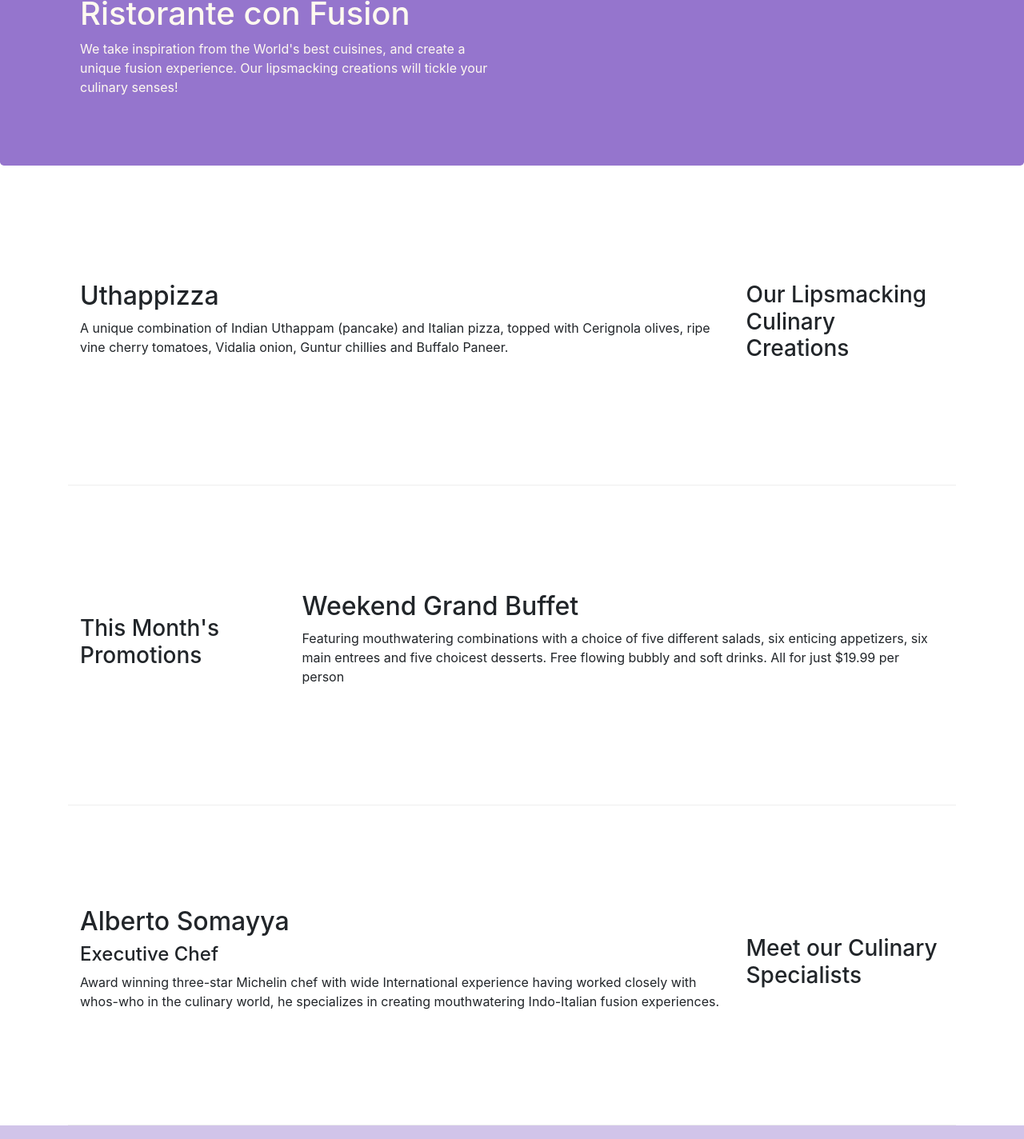
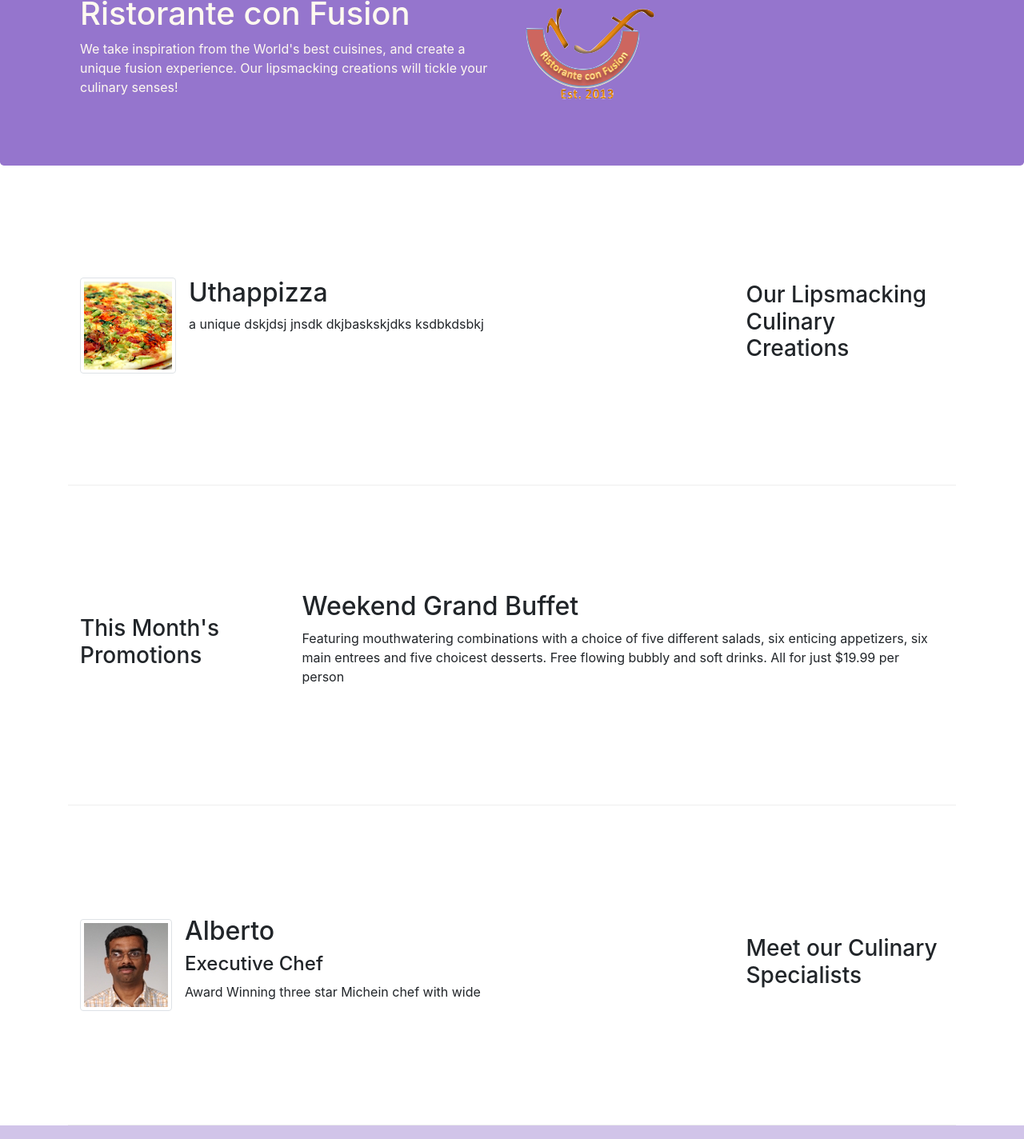
Before and after one commit to MernaHesham/site-test, a website: page index.html in a window 1280 px wide. Shown: the part 127-1551 px from the top of the page at 80% size. Drawn offline with nearby package versions, Linux system fonts and the light colour scheme.

Commit message:
added images into index.html

```diff
--- a/index.html
+++ b/index.html
@@ -22,7 +22,7 @@
             <button class="navbar-toggler" type="button" data-toggle="collapse" data-target="#Navbar">
                 <span class="navbar-toggler-icon"></span>
             </button>
-            <a class="navbar-brand" href="index.html">Ristorante Con Fusion</a>
+            <a class="navbar-brand" href="index.html"><img src="./img/logo.png" height="30" width="40"></a>
             <!-- this will be visible always -->
             <div class="collapse navbar-collapse" id="Navbar">
                 <ul class="navbar-nav mr-auto">
@@ -34,8 +34,10 @@
                     <li class="nav-item">
                         <a class="nav-link" href="./aboutus.html"><span class="fa fa-info fa-lg"></span> About</a>
                     </li>
-                    <li class="nav-item"><a class="nav-link" href="#"><span class="fa fa-list fa-lg"></span> Menu</a></li>
-                    <li class="nav-item"><a class="nav-link" href="./contactus.html"><span class="fa fa-address-card fa-lg"></span> Content</a></li>
+                    <li class="nav-item"><a class="nav-link" href="#"><span class="fa fa-list fa-lg"></span> Menu</a>
+                    </li>
+                    <li class="nav-item"><a class="nav-link" href="./contactus.html"><span
+                                class="fa fa-address-card fa-lg"></span> Content</a></li>
                 </ul>
             </div>
         </div>
@@ -48,10 +50,13 @@
                     <h1>Ristorante con Fusion</h1>
                     <!-- and for small and above sizes it will occupy only half of width -->
                     <p>
-                        We take inspiration from the World's best cuisines, and create a unique fusion experience. Our lipsmacking creations will tickle your culinary senses!
+                        We take inspiration from the World's best cuisines, and create a unique fusion experience. Our
+                        lipsmacking creations will tickle your culinary senses!
                     </p>
                 </div>
-                <div class="col-12 col-sm"></div>
+                <div class="col-12 col-sm align-self-center">
+                    <img src="img/logo.png" class="img-fluid">
+                </div>
                 <!-- for extra small it will get the full width -->
                 <!-- which means it will be stacked under the above col -->
                 <!-- and for small and above sizes it will get the remainng col here is 6 col -->
@@ -70,10 +75,17 @@
             <!-- we will do this in the first and third row to give it a little design -->
             <div class="col col-sm order-sm-first col-md">
                 <!-- will get the remaining width -->
-                <h2>Uthappizza</h2>
-                <p class="d-none d-sm-block">
-                    A unique combination of Indian Uthappam (pancake) and Italian pizza, topped with Cerignola olives, ripe vine cherry tomatoes, Vidalia onion, Guntur chillies and Buffalo Paneer.
+                <div class="media">
+                    <img class="d-flex mr-3 img-thumbnail align-self-center" src="./img/uthappizza.png"
+                        alt="Uthappizza">
+                    <div class="media-body">
+                        <h2 class="mt-0">Uthappizza</h2>
+                        <p class="d-none d-sm-block"> a unique dskjdsj jnsdk
+                            dkjbaskskjdks
+                            ksdbkdsbkj
                         </p>
+                    </div>
+                </div>
             </div>
         </div>
 
@@ -84,7 +96,9 @@
             <div class="col col-sm col-md">
                 <h2>Weekend Grand Buffet</h2>
                 <p class="d-none d-sm-block">
-                    Featuring mouthwatering combinations with a choice of five different salads, six enticing appetizers, six main entrees and five choicest desserts. Free flowing bubbly and soft drinks. All for just $19.99 per person
+                    Featuring mouthwatering combinations with a choice of five different salads, six enticing
+                    appetizers, six main entrees and five choicest desserts. Free flowing bubbly and soft drinks. All
+                    for just $19.99 per person
                 </p>
             </div>
         </div>
@@ -94,11 +108,16 @@
                 <h3>Meet our Culinary Specialists</h3>
             </div>
             <div class="col col-sm order-sm-first col-md">
-                <h2>Alberto Somayya</h2>
+                <div class="media">
+                    <img class="d-flex mr-3 img-thumbnail align-self-center" src="./img/alberto.png"
+                        alt="Alberto Somayya">
+                    <div class="media-body">
+                        <h2 class="mt-0">Alberto</h2>
                         <h4>Executive Chef</h4>
-                <p class="d-none d-sm-block">
-                    Award winning three-star Michelin chef with wide International experience having worked closely with whos-who in the culinary world, he specializes in creating mouthwatering Indo-Italian fusion experiences.
-                </p>
+                        <p class="d-none d-sm-block">Award Winning three star Michein chef with wide</p>
+                    </div>
+
+                </div>
             </div>
         </div>
     </div>
@@ -125,19 +144,26 @@
                         HONG KONG<br />
                         <span class="fa fa-phone fa-lg"></span>: +852 1234 5678<br />
                         <span class="fa fa-fax fa-lg"></span> +852 8765 4321<br />
-              <span class="fa fa-envelope fa-lg"></span> <a href="mailto:confusion@food.net">confusion@food.net</a>
+                        <span class="fa fa-envelope fa-lg"></span> <a
+                            href="mailto:confusion@food.net">confusion@food.net</a>
                     </address>
                 </div>
                 <div class="col-12 col-sm-3 align-self-center">
                     <!-- align self center is to align a single col and ot the whole row -->
                     <div class="text-center">
                         <!-- to align the social -->
-                        <a class="btn btn-social-icon btn-google" href="http://google.com/+"><span class="fa fa-google-plus fa-lg"></span></a>
-                        <a class="btn btn-social-icon btn-facebook" href="http://www.facebook.com/profile.php?id="><span class="fa fa-facebook fa-lg"></span></a>
-                        <a class="btn btn-social-icon btn-linkedin" href="http://www.linkedin.com/in/"><span class="fa fa-linkedin fa-lg"></span></a>
-                        <a class="btn btn-social-icon btn-twitter" href="http://twitter.com/"><span class="fa fa-twitter fa-lg"></span></a>
-                        <a class="btn btn-social-icon btn-google" href="http://youtube.com/"><span class="fa fa-youtube fa-lg"></span></a>
-                        <a class="btn btn-social-icon btn-icon" href="mailto:"><span class="fa fa-envelope-o fa-lg"></span></a>
+                        <a class="btn btn-social-icon btn-google" href="http://google.com/+"><span
+                                class="fa fa-google-plus fa-lg"></span></a>
+                        <a class="btn btn-social-icon btn-facebook" href="http://www.facebook.com/profile.php?id="><span
+                                class="fa fa-facebook fa-lg"></span></a>
+                        <a class="btn btn-social-icon btn-linkedin" href="http://www.linkedin.com/in/"><span
+                                class="fa fa-linkedin fa-lg"></span></a>
+                        <a class="btn btn-social-icon btn-twitter" href="http://twitter.com/"><span
+                                class="fa fa-twitter fa-lg"></span></a>
+                        <a class="btn btn-social-icon btn-google" href="http://youtube.com/"><span
+                                class="fa fa-youtube fa-lg"></span></a>
+                        <a class="btn btn-social-icon btn-icon" href="mailto:"><span
+                                class="fa fa-envelope-o fa-lg"></span></a>
                     </div>
                 </div>
             </div>
```
Also changed, not shown: aboutus.html (+4 -2 lines), contactus.html (+4 -2 lines). Lines whose indentation alone changed are shown as unchanged.
